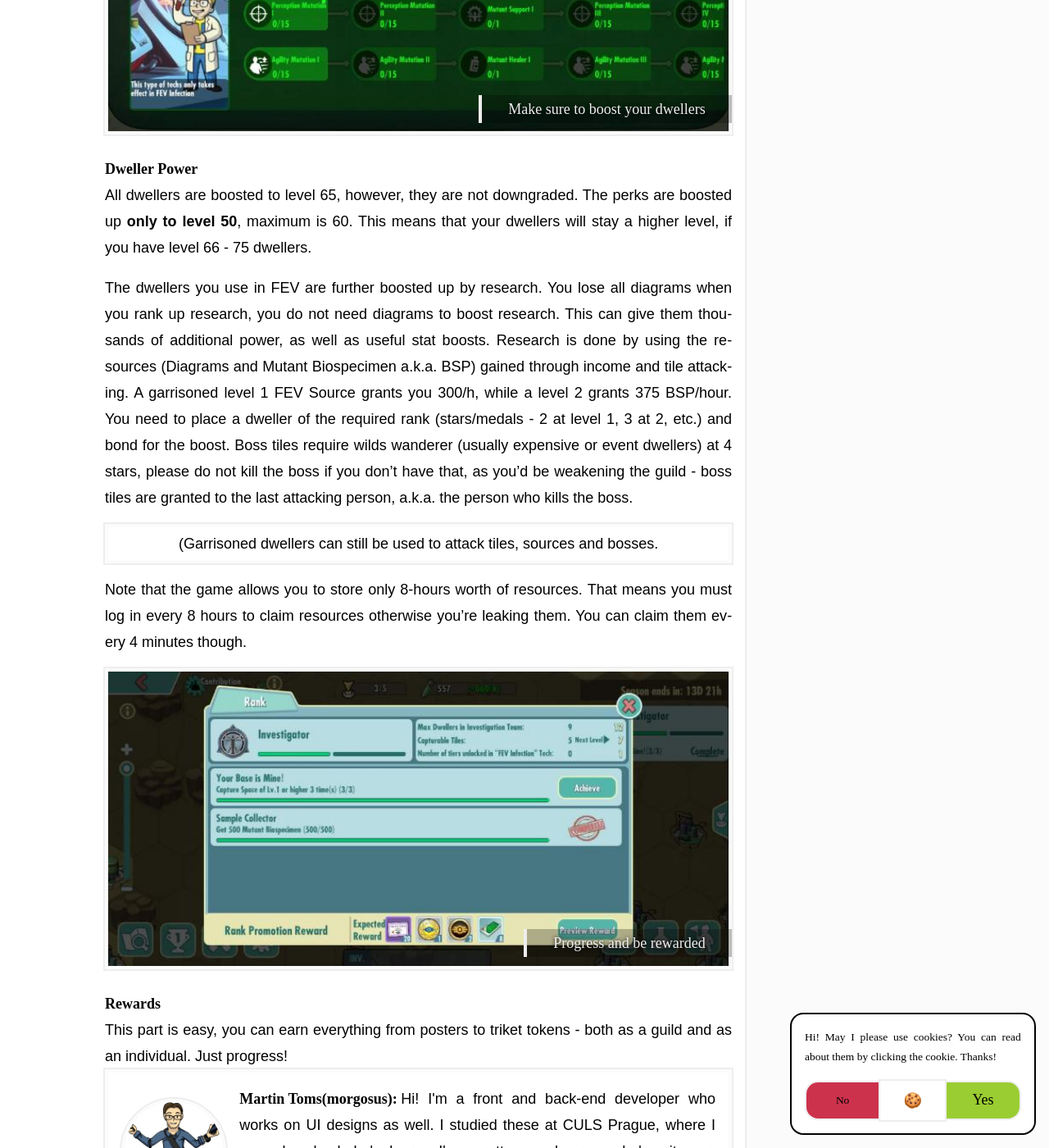
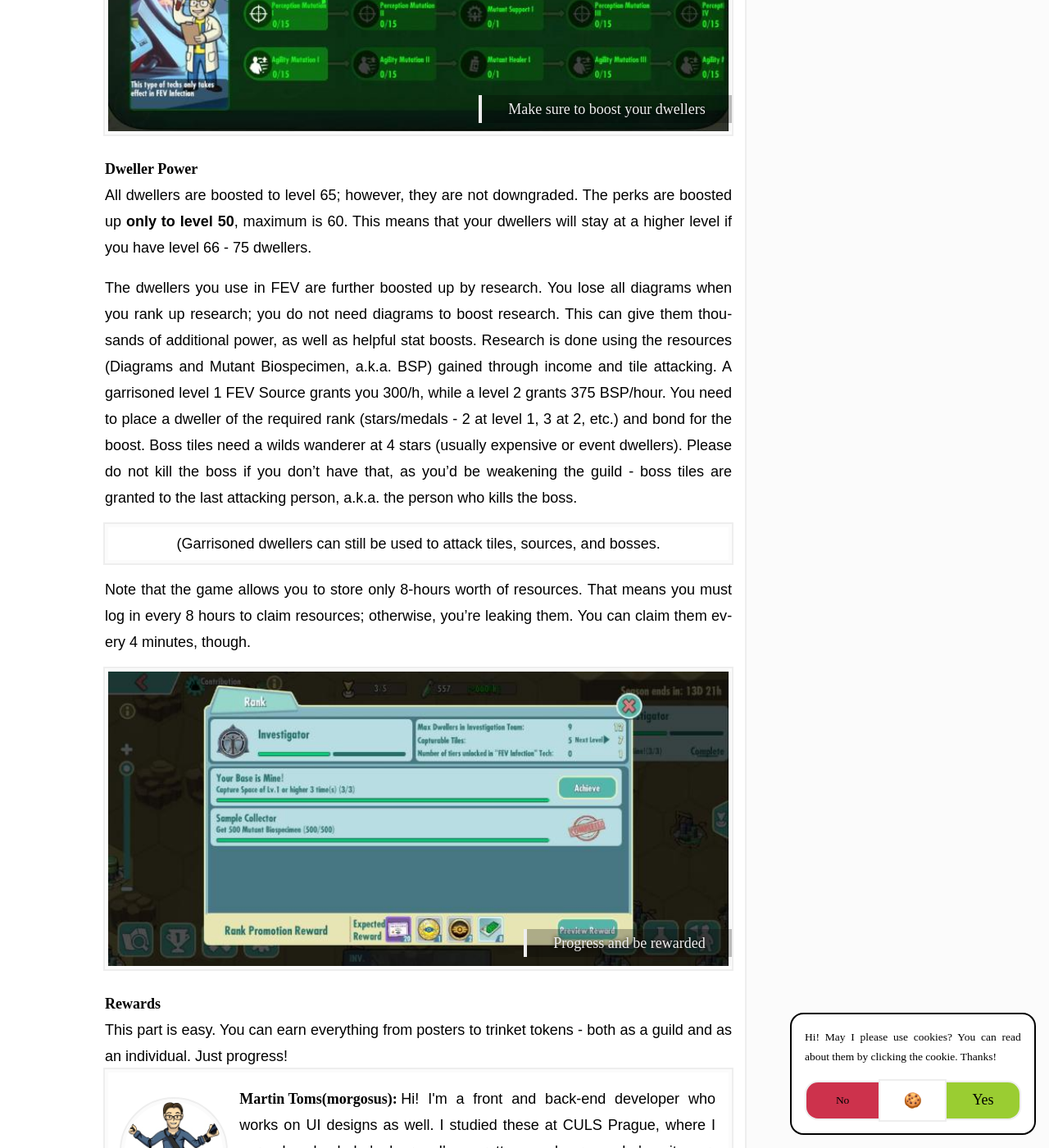
Before and after one commit to morgosus/morgosus.github.io, a Jekyll site: the page built from _posts/gaming/fallout-shelter-online/2021-09-18-fev.md, in a window 1280 px wide and 1400 px high, scrolled down 2292 px. Shown: the whole window at 82% size. Built offline with Jekyll 4.4.1, drawn with Linux system fonts in a browser that asks for light colours; some web fonts are replaced; comment, search, counter and statistics services are not loaded; some of the changed text lies outside the part shown.

Commit message:
Improve grammar

```diff
--- a/_posts/gaming/fallout-shelter-online/2021-09-18-fev.md
+++ b/_posts/gaming/fallout-shelter-online/2021-09-18-fev.md
@@ -17,34 +17,34 @@
 
 layout: post
 ---
-Attention Commonwealth and Capital Wasteland overseers! The FEV is spreading. Muster your forces and meet up at the following coordinates... the institute has kindly offered to provide us with support over the next **14 days**. Let's not kid ourselves, it's probably their mess anyways.
+Attention Commonwealth and Capital Wasteland overseers! The FEV is spreading. Muster your forces and meet up at the following coordinates... the institute has kindly offered to provide us with support over the next **14 days**. Let's not kid ourselves; it's probably their mess anyways.
 
 ![The map is beautiful](/assets/thm/gaming/foso/event/fev/map.jpg?v=1.0.0)
 ## The Map
-The FEV map is divided into hexagonal tiles. You can move around freely, however, you can not cross the mountains and the spaces between them are massive focal points of the FEV. The 900 000 power kind of focal points. The greenies have managed to set up camps at every entrance to the inner areas of the area.
+The FEV map is divided into hexagonal tiles. You can move around freely; however, you can not cross the mountains, and the spaces between them are massive focal points of the FEV. The 900 000 power kind of focal points. The greenies have managed to set up camps at every entrance to the inner areas of the area.
 
-To move around the map, take a tile. You can only attack tiles next to the tiles you own and up to the maximum tiles you can control - initially 5. You can click on a tile and withdraw from it (abondon and lose it) to reduce your occupied tiles. Your tiles do not need to be connected. I suggest you keep only base tiles of level 5 and keep 2 tiles free for movement, until you settle near a boss. Green tiles are yours, blue tiles are allied.
+To move around the map, take a tile. You can only attack tiles next to your own tiles, and up to the maximum tiles you can control - initially 5. After that, you can click on a tile and withdraw from it (abandon and lose it) to reduce your occupied tiles. Your tiles do not need to be connected. I suggest you keep only base tiles of level 5 and save 2 tiles free for movement until you settle near a boss. Green tiles are yours; blue tiles are allied.
 
 You do not need to use 5 dwellers to take over a tile nor a base.
 {: .note}
 
 ![The institute is already working on helping us](/assets/thm/gaming/foso/event/fev/institute.jpg?v=1.0.0)
 ## Stamina
-The dwellers you pick start off with 60 stamina, this will be set to 0 if at any point you decide to switch a dweller. That's why you should only switch dwellers once you deplete their stamina.
+The dwellers you pick start off with 60 stamina; this will be set to 0 if, at any point, you decide to switch a dweller. That's why you should only change dwellers once you deplete their stamina.
 
 Movement takes 6 stamina, as that's the minimum amount required to attack an empty tile. Stamina replenishes at a rate of 4 per hour. Keep all dwellers equipped with attachments. It will probably *not* affect their power, but it should give them the set bonus. If nothing else, this is useful for the world arena too.
 
 ![Make sure to boost your dwellers](/assets/thm/gaming/foso/event/fev/research.jpg?v=1.0.0)
 ## Dweller Power
-All dwellers are boosted to level 65, however, they are not downgraded. The perks are boosted up **only to level 50**, maximum is 60. This means that your dwellers will stay a higher level, if you have level 66 - 75 dwellers.
+All dwellers are boosted to level 65; however, they are not downgraded. The perks are boosted up **only to level 50**, maximum is 60. This means that your dwellers will stay at a higher level if you have level 66 - 75 dwellers.
 
-The dwellers you use in FEV are further boosted up by research. You lose all diagrams when you rank up research, you do not need diagrams to boost research. This can give them thousands of additional power, as well as useful stat boosts. Research is done by using the resources (Diagrams and Mutant Biospecimen a.k.a. BSP) gained through income and tile attacking. A garrisoned level 1 FEV Source grants you 300/h, while a level 2 grants 375 BSP/hour. You need to place a dweller of the required rank (stars/medals - 2 at level 1, 3 at 2, etc.) and bond for the boost. Boss tiles require wilds wanderer (usually expensive or event dwellers) at 4 stars, please do not kill the boss if you don't have that, as you'd be weakening the guild - boss tiles are granted to the last attacking person, a.k.a. the person who kills the boss.
+The dwellers you use in FEV are further boosted up by research. You lose all diagrams when you rank up research; you do not need diagrams to boost research. This can give them thousands of additional power, as well as helpful stat boosts. Research is done using the resources (Diagrams and Mutant Biospecimen, a.k.a. BSP) gained through income and tile attacking. A garrisoned level 1 FEV Source grants you 300/h, while a level 2 grants 375 BSP/hour. You need to place a dweller of the required rank (stars/medals - 2 at level 1, 3 at 2, etc.) and bond for the boost. Boss tiles need a wilds wanderer at 4 stars (usually expensive or event dwellers). Please do not kill the boss if you don't have that, as you'd be weakening the guild - boss tiles are granted to the last attacking person, a.k.a. the person who kills the boss.
 
-(Garrisoned dwellers can still be used to attack tiles, sources and bosses.
+(Garrisoned dwellers can still be used to attack tiles, sources, and bosses.
 {: .note}
 
-Note that the game allows you to store only 8-hours worth of resources. That means you must log in every 8 hours to claim resources otherwise you're leaking them. You can claim them every 4 minutes though.
+Note that the game allows you to store only 8-hours worth of resources. That means you must log in every 8 hours to claim resources; otherwise, you're leaking them. You can claim them every 4 minutes, though.
 
 ![Progress and be rewarded](/assets/thm/gaming/foso/event/fev/rewards.jpg?v=1.0.0)
 ## Rewards
-This part is easy, you can earn everything from posters to triket tokens - both as a guild and as an individual. Just progress!
+This part is easy. You can earn everything from posters to trinket tokens - both as a guild and as an individual. Just progress!
```
